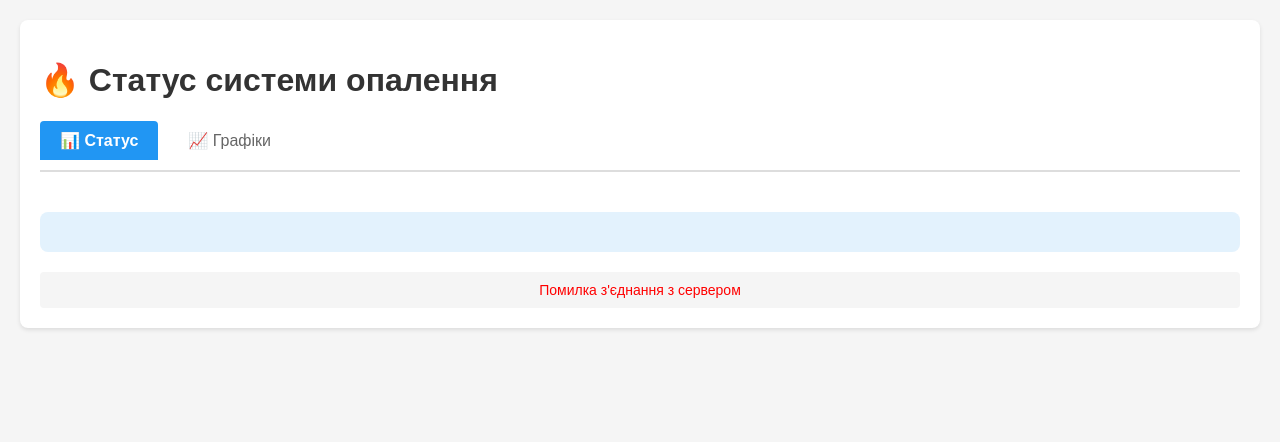
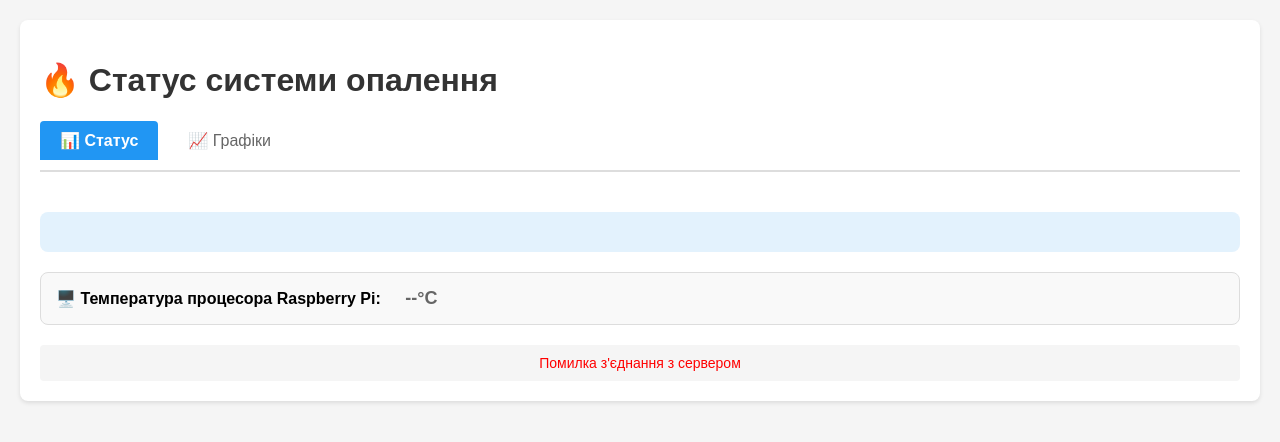
Before and after one commit to wildRaccoon/rpi-temp-controll, a Python web app: template web/templates/status.html in a window 1280 px wide. Shown: the top 442 px of the page. Run offline with Jinja, Linux system fonts and the light colour scheme; the template is opened without the code that fills it, so the values that code supplies are empty.

Commit message:
rpi temp on page

```diff
--- a/web/templates/status.html
+++ b/web/templates/status.html
@@ -102,6 +102,29 @@
             color: #2196F3;
             font-family: monospace;
         }
+        .system-info {
+            margin-top: 20px;
+            padding: 15px;
+            background: #f9f9f9;
+            border-radius: 8px;
+            border: 1px solid #ddd;
+        }
+        .cpu-temp {
+            display: inline-block;
+            font-size: 18px;
+            font-weight: bold;
+            color: #666;
+            margin-left: 10px;
+        }
+        .cpu-temp.normal {
+            color: #4caf50;
+        }
+        .cpu-temp.warm {
+            color: #ff9800;
+        }
+        .cpu-temp.hot {
+            color: #f44336;
+        }
         .nav-menu {
             display: flex;
             gap: 10px;
@@ -148,6 +171,11 @@
             <!-- Статус розетки буде додано через JavaScript -->
         </div>
 
+        <div class="system-info">
+            <span class="status-label">🖥️ Температура процесора Raspberry Pi:</span>
+            <span class="cpu-temp" id="cpu-temp">--°C</span>
+        </div>
+
         <div class="timestamp" id="last-update">Оновлення...</div>
     </div>
 
@@ -164,6 +192,9 @@
 
                 // Оновлення розетки з детальною інформацією
                 updateOutlet(systemData, outletData);
+
+                // Оновлення температури CPU
+                updateCPUTemp(systemData);
 
                 // Оновлення часу з секундами
                 const now = new Date();
@@ -317,6 +348,28 @@
             outletDiv.innerHTML = html;
         }
 
+        function updateCPUTemp(data) {
+            const cpuTempElement = document.getElementById('cpu-temp');
+
+            if (data.cpu_temp !== undefined && data.cpu_temp !== null) {
+                const temp = data.cpu_temp;
+                cpuTempElement.textContent = temp.toFixed(1) + '°C';
+
+                // Визначити колір в залежності від температури
+                cpuTempElement.className = 'cpu-temp';
+                if (temp < 60) {
+                    cpuTempElement.classList.add('normal');
+                } else if (temp < 75) {
+                    cpuTempElement.classList.add('warm');
+                } else {
+                    cpuTempElement.classList.add('hot');
+                }
+            } else {
+                cpuTempElement.textContent = 'N/A';
+                cpuTempElement.className = 'cpu-temp';
+            }
+        }
+
         // Оновлення кожні 10 секунд
         updateStatus();
         setInterval(updateStatus, 10000);
```
Also changed, not shown: api/server.py (+29 -1 lines).
